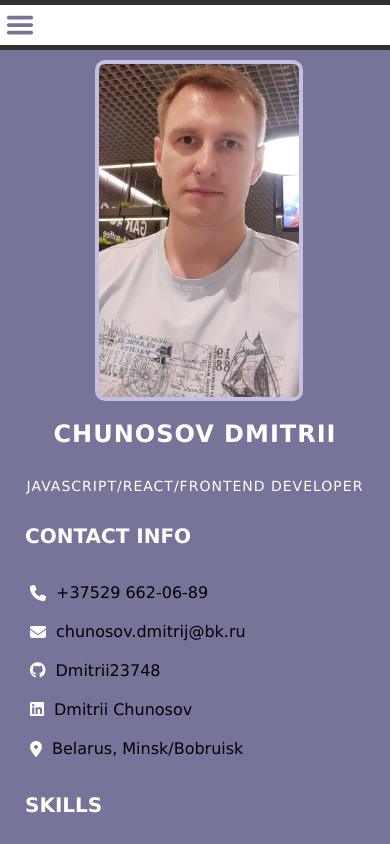
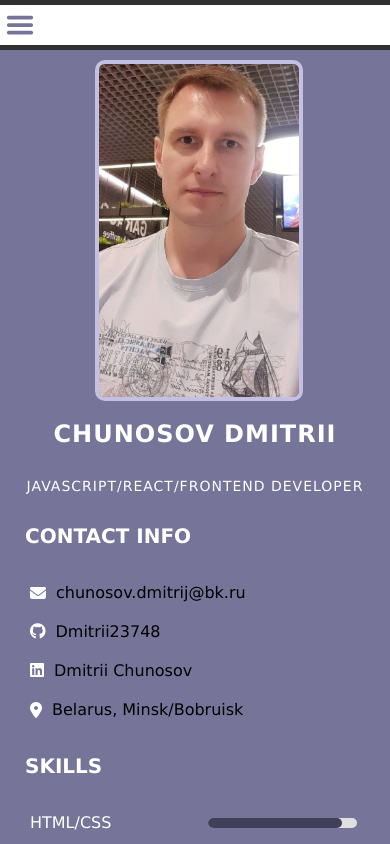
Before and after one commit to Dmitrii23748/rsschool-cv, a plain HTML site: page index.html in a window 390 px wide. Shown: the top 844 px of the page. Drawn offline with nearby package versions, Linux system fonts and the light colour scheme.

Commit message:
feat: delete phone

```diff
--- a/index.html
+++ b/index.html
@@ -56,7 +56,6 @@
           <div class="contact-info" id="contacts">
             <h3 class="titles">Contact info</h3>
             <ul>
-              <li><i class="fas fa-phone"></i>+37529 662-06-89</li>
               <li><i class="fas fa-envelope"></i>chunosov.dmitrij@bk.ru</li>
               <li>
                 <a
```
